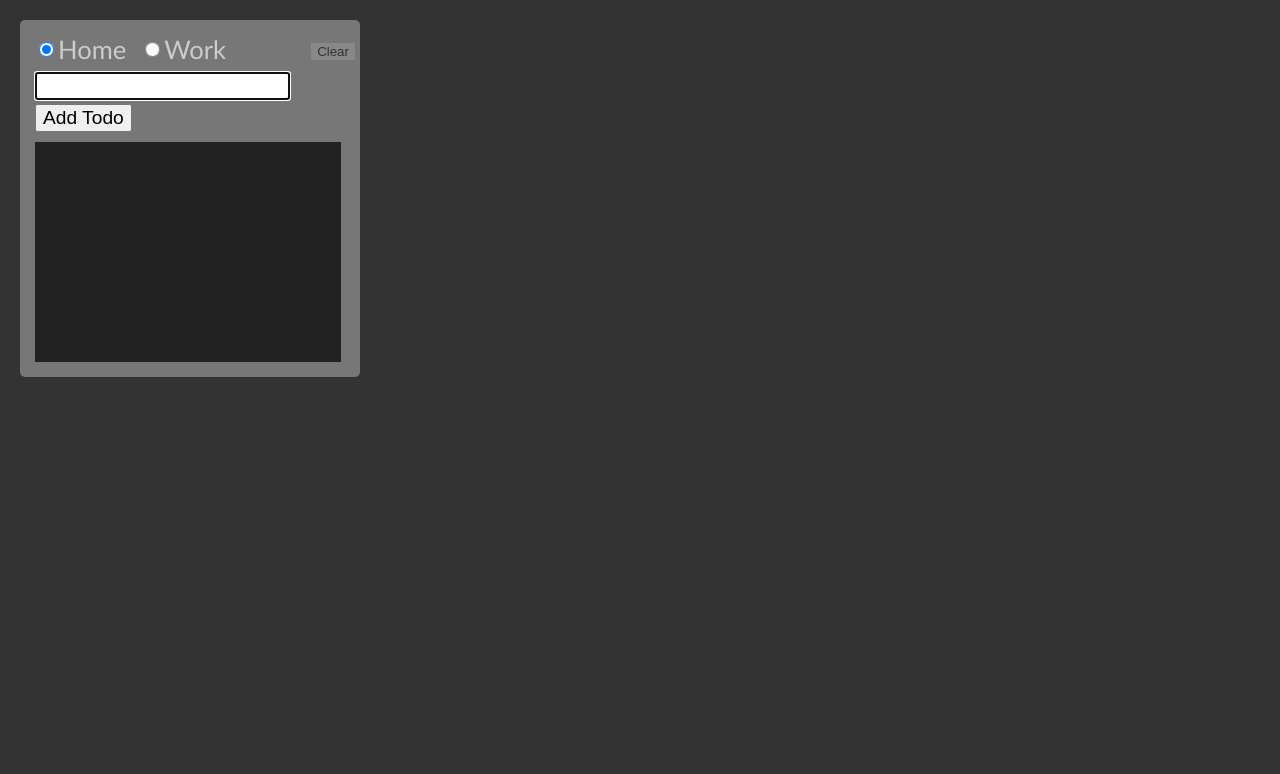
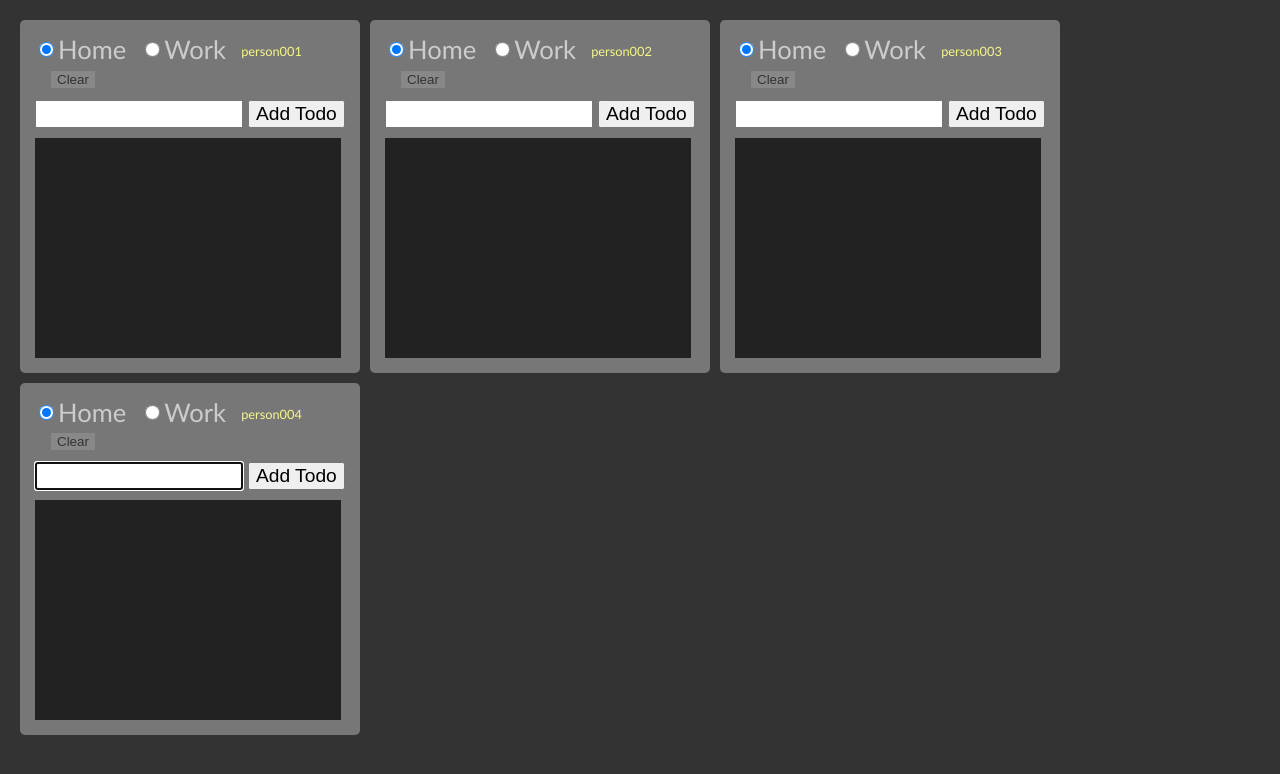
Before and after one commit to edwardtanguay/todolist-react-multiple-components, a React (Create React App) app: page / in a window 1280 px wide. Shown: the top 774 px of the page. Built offline with nearby package versions, Linux system fonts and the light colour scheme.

Commit message:
show idCode

```diff
--- a/src/App.css
+++ b/src/App.css
@@ -5,11 +5,14 @@ body {
 }
 
 .App {
+  display: flex;
+  flex-wrap: wrap;
   padding: 20px;
   font-family: "Gill Sans", "Gill Sans MT", Calibri, "Trebuchet MS", sans-serif;
 }
 
 .App .todoListComponent {
+  margin: 0 10px 10px 0;
   background: #777;
   width: 310px;
   padding: 15px;
@@ -30,11 +33,18 @@ body {
   margin: 0 15px 0 0;
 }
 
+.App .todoListComponent form span {
+  color: #f7f78c;
+  font-size: .8rem;
+  position: relative;
+  top: -3px;
+}
+
 .App .todoListComponent form button.clearButton {
   outline: none;
   border: none;
   top: -3px;
-  left: 70px;
+  left: 16px;
   position: relative;
   color: #333;
   background-color: #888;
@@ -47,6 +57,7 @@ body {
 .App .todoListComponent form .inputArea input[type="text"] {
   margin: 0 5px 0 0;
   font-size: 1.2rem;
+  width: 200px;
 }
 
 .App .todoListComponent form .inputArea button {
--- a/src/App.js
+++ b/src/App.js
@@ -1,10 +1,12 @@
 import './App.scss';
 import { TodoList } from './components/TodoList';
+
+const persons = ['person001','person002','person003','person004'];
 
 function App() {
 	return (
 		<div className="App">
-			<TodoList/>
+			{persons.map(m => <TodoList idCode={m} key={m}/>)}
 		</div>
 	);
 }
--- a/src/App.min.css
+++ b/src/App.min.css
@@ -1 +1 @@
-body{background:#333;color:#ccc;font-size:1.7rem}.App{padding:20px;font-family:"Gill Sans", "Gill Sans MT", Calibri, "Trebuchet MS", sans-serif}.App .todoListComponent{background:#777;width:310px;padding:15px;border-radius:5px}.App .todoListComponent form input[type="radio"]{width:15px;height:15px;top:-2px;left:-1px;position:relative;border:2px solid blue}.App .todoListComponent form label{font-size:1.6rem;margin:0 15px 0 0}.App .todoListComponent form button.clearButton{outline:none;border:none;top:-3px;left:70px;position:relative;color:#333;background-color:#888}.App .todoListComponent form .inputArea{margin:5px 0 0 0}.App .todoListComponent form .inputArea input[type="text"]{margin:0 5px 0 0;font-size:1.2rem}.App .todoListComponent form .inputArea button{font-size:1.2rem}.App .todoListComponent .todoList{background:#222;margin:10px 0 0 0;padding:10px;width:286px;height:200px;font-size:1.3rem;overflow:auto}
+body{background:#333;color:#ccc;font-size:1.7rem}.App{display:flex;flex-wrap:wrap;padding:20px;font-family:"Gill Sans", "Gill Sans MT", Calibri, "Trebuchet MS", sans-serif}.App .todoListComponent{margin:0 10px 10px 0;background:#777;width:310px;padding:15px;border-radius:5px}.App .todoListComponent form input[type="radio"]{width:15px;height:15px;top:-2px;left:-1px;position:relative;border:2px solid blue}.App .todoListComponent form label{font-size:1.6rem;margin:0 15px 0 0}.App .todoListComponent form span{color:#f7f78c;font-size:.8rem;position:relative;top:-3px}.App .todoListComponent form button.clearButton{outline:none;border:none;top:-3px;left:16px;position:relative;color:#333;background-color:#888}.App .todoListComponent form .inputArea{margin:5px 0 0 0}.App .todoListComponent form .inputArea input[type="text"]{margin:0 5px 0 0;font-size:1.2rem;width:200px}.App .todoListComponent form .inputArea button{font-size:1.2rem}.App .todoListComponent .todoList{background:#222;margin:10px 0 0 0;padding:10px;width:286px;height:200px;font-size:1.3rem;overflow:auto}
--- a/src/App.scss
+++ b/src/App.scss
@@ -4,10 +4,13 @@ body {
 	font-size: 1.7rem;
 }
 .App {
+	display: flex;
+	flex-wrap: wrap;
 	padding: 20px;
 	font-family: "Gill Sans", "Gill Sans MT", Calibri, "Trebuchet MS", sans-serif;
 
 	.todoListComponent {
+		margin: 0 10px 10px 0;
 		background: #777;
 		width: 310px;
 		padding: 15px;
@@ -25,11 +28,17 @@ body {
 				font-size: 1.6rem;
 				margin: 0 15px 0 0;
 			}
+			span {
+				color: rgb(247, 247, 140);
+				font-size: .8rem;
+				position: relative;
+				top: -3px;
+			}
 			button.clearButton {
 				outline: none;
 				border: none;
 				top: -3px;
-				left: 70px;
+				left: 16px;
 				position: relative;
 				color: #333;
 				background-color: #888;
@@ -39,6 +48,7 @@ body {
 				input[type="text"] {
 					margin: 0 5px 0 0;
 					font-size: 1.2rem;
+					width: 200px;
 				}
 				button {
 					font-size: 1.2rem;
--- a/src/components/TodoList.js
+++ b/src/components/TodoList.js
@@ -2,7 +2,7 @@ import { useState, useRef, useEffect } from 'react';
 
 const _todoList = JSON.parse(localStorage.getItem('todoList'));
 
-export const TodoList = () => {
+export const TodoList = ({idCode}) => {
 	const [area, setArea] = useState('home');
 	const [todo, setTodo] = useState('');
 	const [todoList, setTodoList] = useState(_todoList === null ? [] : _todoList);
@@ -41,6 +41,8 @@ export const TodoList = () => {
 				<input id="work" type="radio" name="area" value="work" checked={area === "work"} onChange={(e) => handleAreaChange(e) } />
 				<label htmlFor="work">Work</label>
 
+				<span>{idCode}</span>
+
 				<button className="clearButton" onClick={(e) => handleClearButton(e)}>Clear</button>
 
 				<div className="inputArea">
```
Also changed, not shown: dev/notes.txt.
